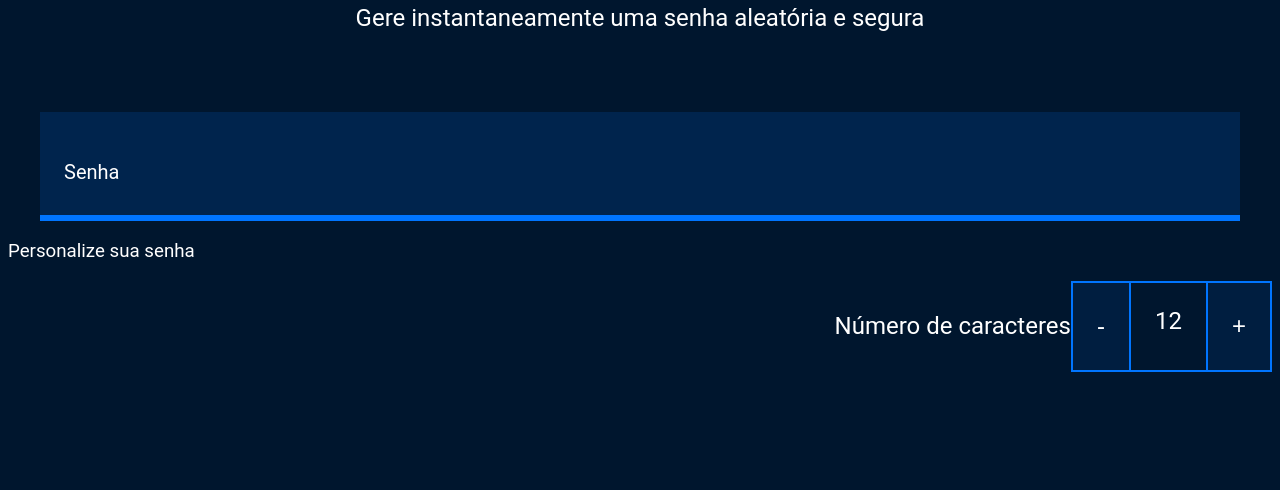
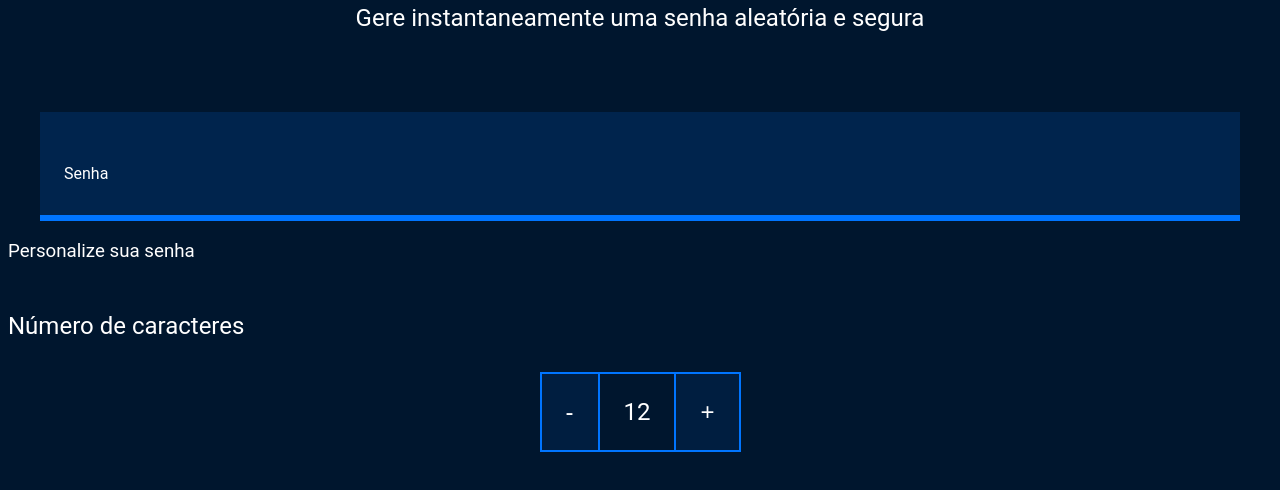
Before and after one commit to eloaandreatta/gerador-de-senhas, a plain HTML site: page index.html in a window 1280 px wide. Shown: the part 214-704 px from the top of the page. Drawn offline with Linux system fonts and the light colour scheme.

Commit message:
Update style.css

```diff
--- a/style.css
+++ b/style.css
@@ -66,7 +66,7 @@ body{
     margin-top: 32px;
     padding: 24px;
 }
-
+vfd
 .parametro-titulo{
     font-family: var(--roboto-mono);
     font-size: 28px;
@@ -87,12 +87,6 @@ body{
     justify-content: center;
 }
 
-@media screen and (min-width: 768px) {
-    .parametro-coluna__senha{
-        flex-direction: row;
-    }
-}
-
 .parametro-senha-botoes{
     display: flex;
     justify-content: center;
@@ -107,13 +101,18 @@ body{
     cursor: pointer;
 }
 
-
 .parametro-senha__texto{
     padding: 24px;
     border-top: 2px solid var(--borda);
     border-bottom: 2px solid var(--borda);
     margin: 0;
     font-size: 24px;
+}
+
+/*@media screen and (min-width: 768px) {
+    .parametro-coluna__senha{
+        flex-direction: row;
+    }
 }
 
 label{
```
